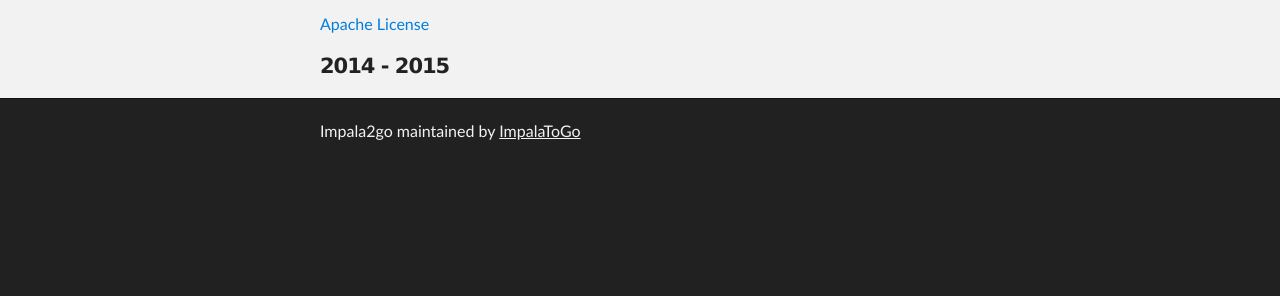
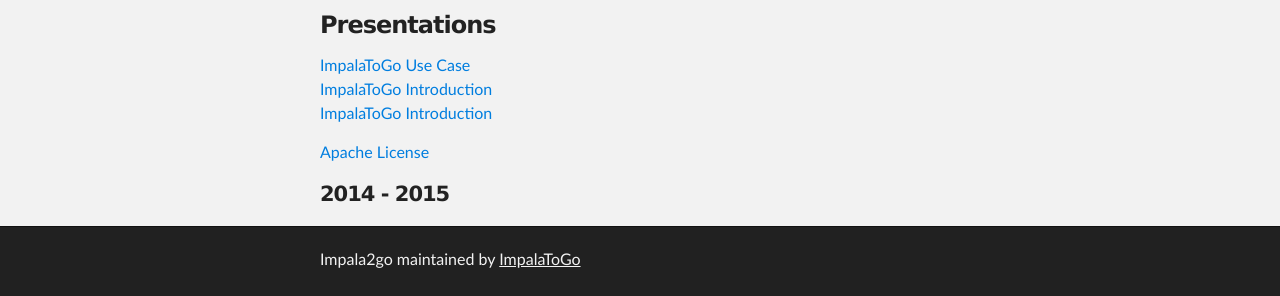
Before and after one commit to ImpalaToGo/impalatogo.github.io, a plain HTML site: page index.html in a window 1280 px wide. Shown: the part 720-1016 px from the top of the page. Before the commit the page ends 888 px from the top, so only its background shows below. Drawn offline with Linux system fonts and the light colour scheme.

Commit message:
Add links to presentations

```diff
--- a/index.html
+++ b/index.html
@@ -49,6 +49,11 @@
 <p>We have developed a caching layer which uses local drives to provide cache access for remote storage. Its advantages can easily be seen when working with S3.</p>
 <h2>
 <a id="license" class="anchor" href="#license" aria-hidden="true"><span class="octicon octicon-link"></span></a>License</h2>
+<h3>Presentations</h3>
+<p><a href="http://www.slideshare.net/DavidGroozman/impala-togo-usecase">ImpalaToGo Use Case</a><br/>
+<a href="http://www.slideshare.net/DavidGroozman/impalatogo-design-explained">ImpalaToGo Introduction</a><br/>
+<a href="http://www.slideshare.net/DavidGroozman/impala-togo-introduction">ImpalaToGo Introduction</a></p>
+
 <p><a href="http://www.apache.org/licenses/LICENSE-2.0.htm">Apache License</a></p>
 
 <h4>
```
